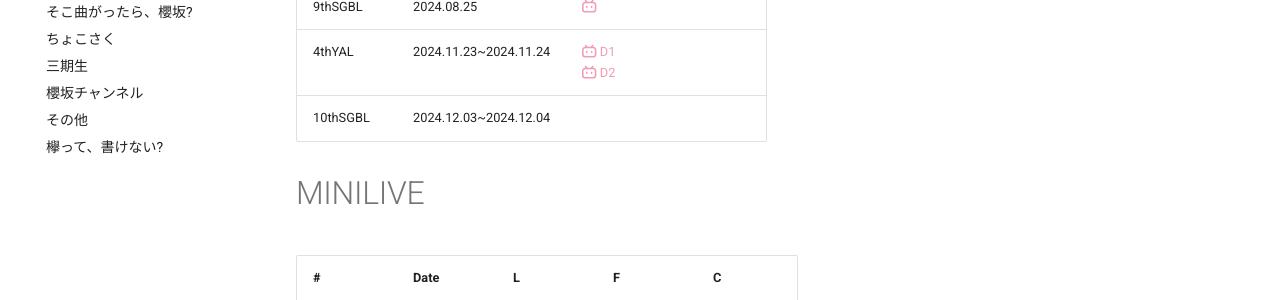
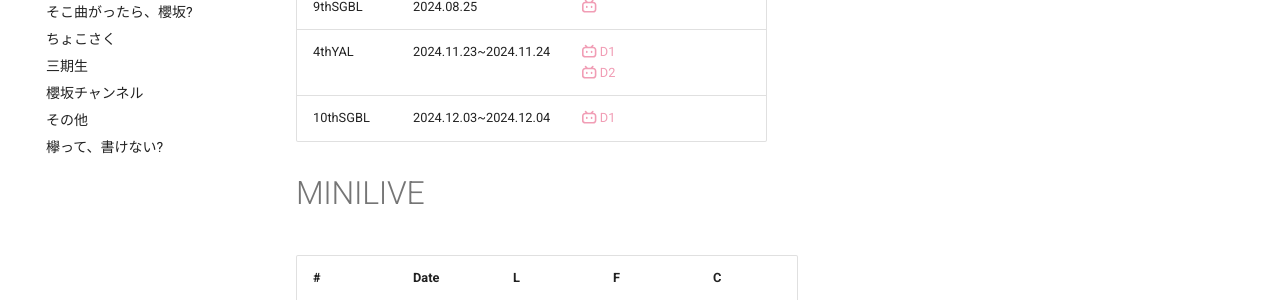
Before and after one commit to aki-192/sakura, an MkDocs documentation site: the page built from docs/live.md, in a window 1280 px wide and 900 px high, scrolled down 1262 px. Shown: the part 150-450 px from the top of the window. Built offline with MkDocs 1.6.1 and Material for MkDocs 9.7.7, drawn with Linux system fonts in a browser that asks for light colours.

```diff
--- a/docs/live.md
+++ b/docs/live.md
@@ -27,7 +27,7 @@ title: LIVE
 | 4thT | 2024.06.16 | [:simple-bilibili:](https://www.bilibili.com/video/BV1jm42157Uc/) | |
 | 9thSGBL | 2024.08.25 | [:simple-bilibili:](https://www.bilibili.com/video/BV1WeHYeLEpP/) | |
 | 4thYAL | 2024.11.23~2024.11.24 | [:simple-bilibili: D1](https://www.bilibili.com/video/BV1S1iBYpEDr?p=2) <br> [:simple-bilibili: D2](https://www.bilibili.com/video/BV1ipqbY3Ea6?p=2) | |
-| 10thSGBL | 2024.12.03~2024.12.04 | | |
+| 10thSGBL | 2024.12.03~2024.12.04 | [:simple-bilibili: D1](https://www.bilibili.com/video/BV1cXktY8Etd?p=2) | |
 
 # MINILIVE
 
```
